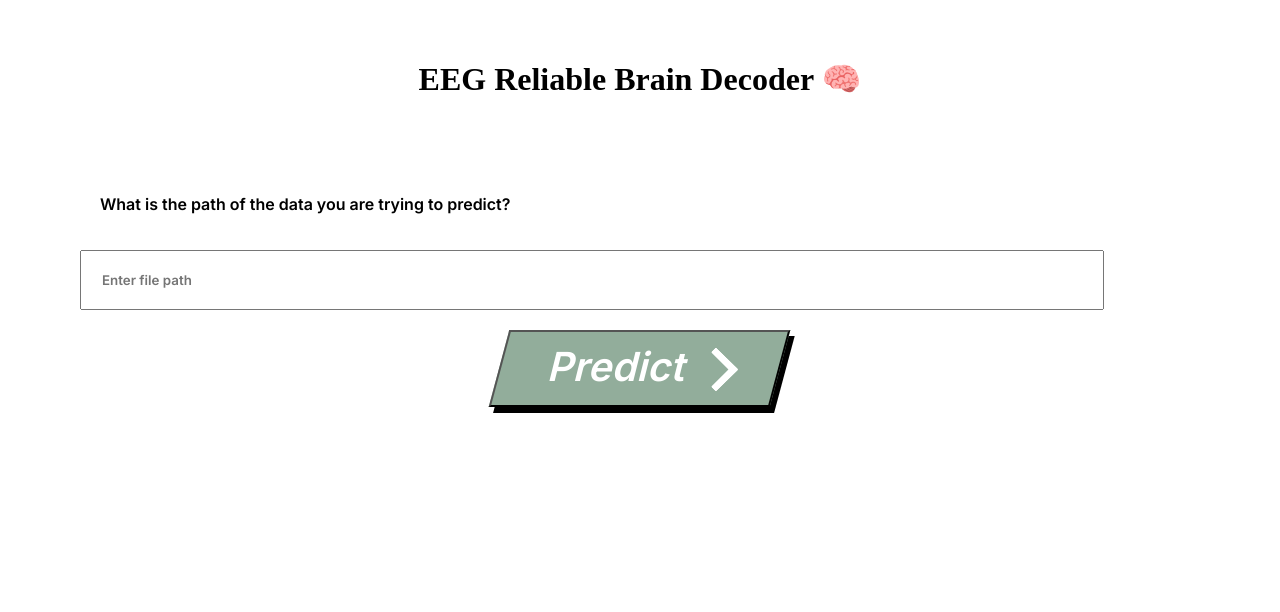
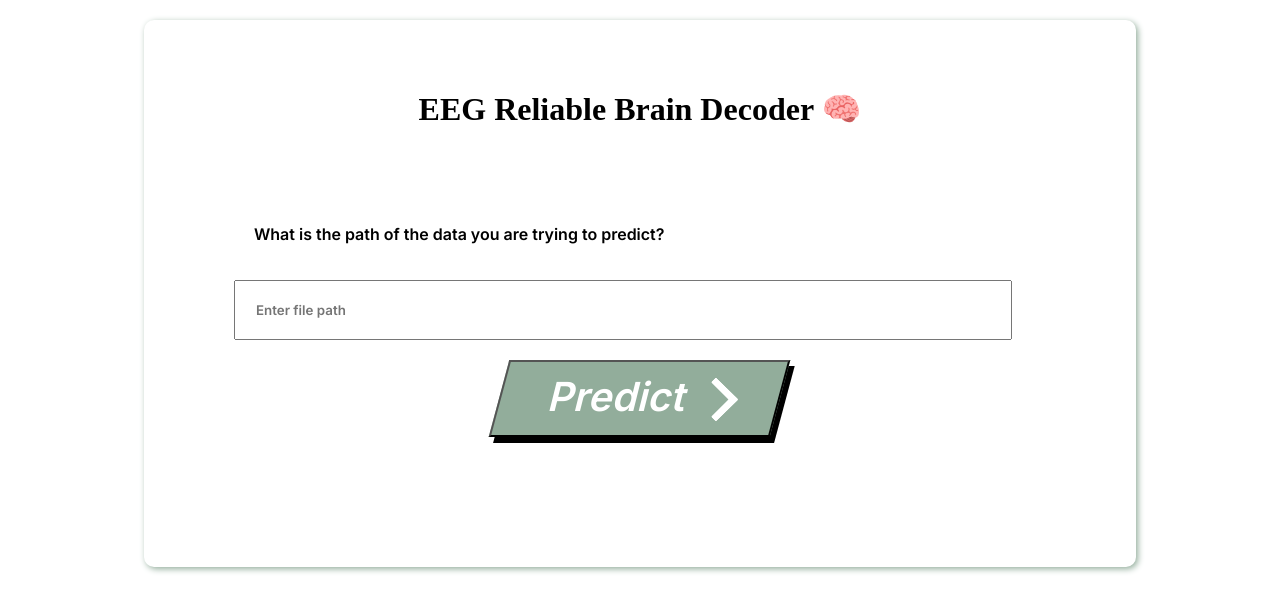
Before and after one commit to jessiexiong/EEG-Emotion-Detector, a Flask app: page / in a window 1280 px wide. Shown: the top 612 px of the page. Run offline with Flask 2, Linux system fonts and the light colour scheme; some web fonts are replaced.

Commit message:
minor changes

```diff
--- a/EEG_app/app.py
+++ b/EEG_app/app.py
@@ -19,7 +19,7 @@ def predict():
     # result = prediction[0]
 
     result = "BING BONG you are excited 🥺"
-    return render_template('index.html', prediction=result, button_heading="bb")
+    return render_template('index.html', prediction=result)
 
 if __name__ == "__main__":
     app.run(debug=True)
--- a/EEG_app/static/css/style.css
+++ b/EEG_app/static/css/style.css
@@ -25,7 +25,7 @@ h1{
 
 
 body{
-  margin:0;
+  margin:20px;
   padding:0;
 font-family: 'Inter', sans-serif;}
 
@@ -123,3 +123,15 @@ path.two {
         fill: white;
     }
 }
+
+.floating-box {
+  margin: auto;
+  width: 80%;
+  background-color: #ffffff;
+  border: 0px solid #92ad9b;
+  border-radius: 10px;
+  box-shadow: 2px 2px 6px rgba(146, 173, 155, 1);
+  padding: 20px;
+  width: 80%;
+  padding: 10px;
+}
--- a/EEG_app/templates/index.html
+++ b/EEG_app/templates/index.html
@@ -7,6 +7,7 @@
     <script type="text/javascript" src="{{ url_for('static',filename='script/script.js') }}"></script>
 </head>
 <body>
+    <div class="floating-box">
     <h1 class = "center">EEG Reliable Brain Decoder 🧠</h1>
     <form action="{{ url_for('predict')}}" method="post">
         <p class = "left">What is the path of the data you are trying to predict?</p>
@@ -28,5 +29,6 @@
     </form>
 
     <p class="center"> {{ prediction }} </p>
+        </div>
 </body>
 </html>
```
